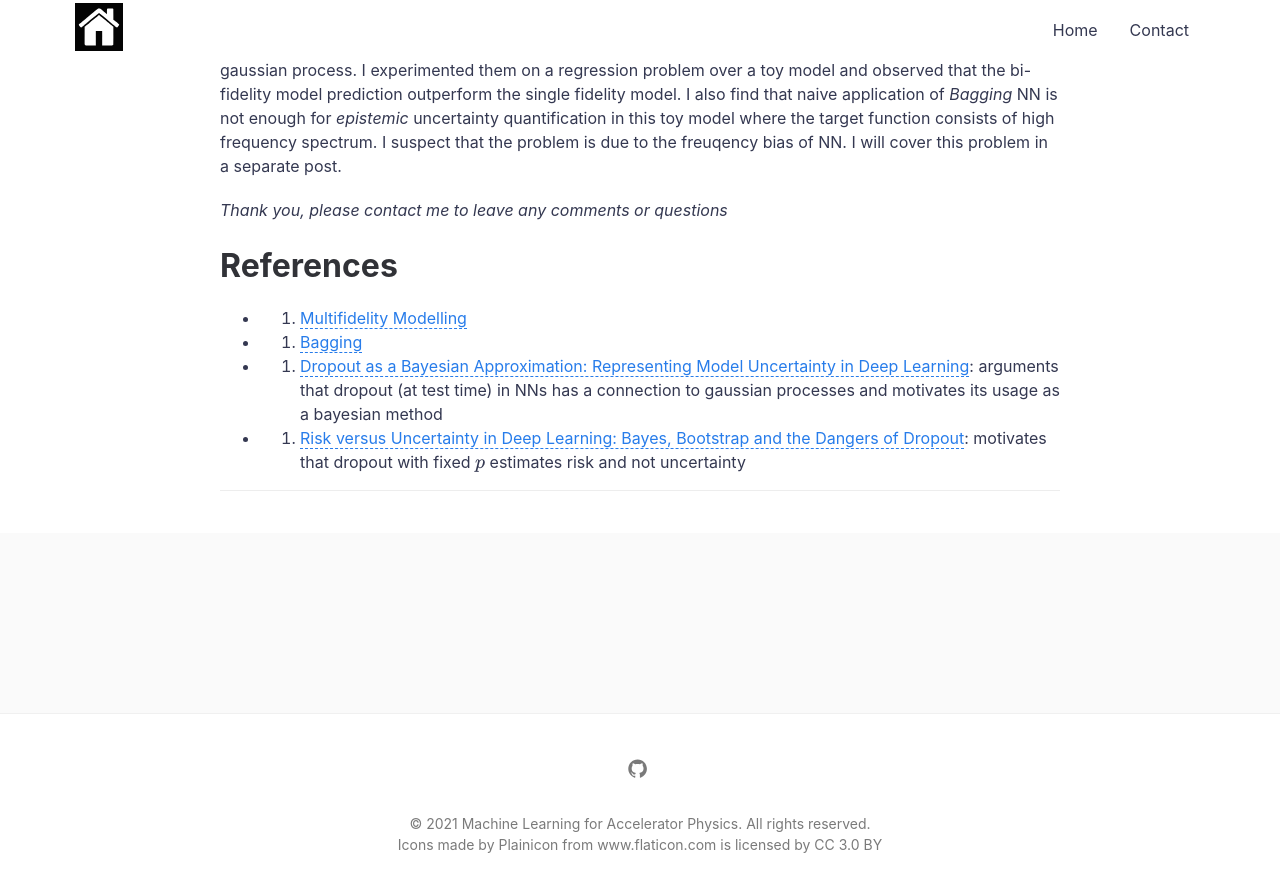
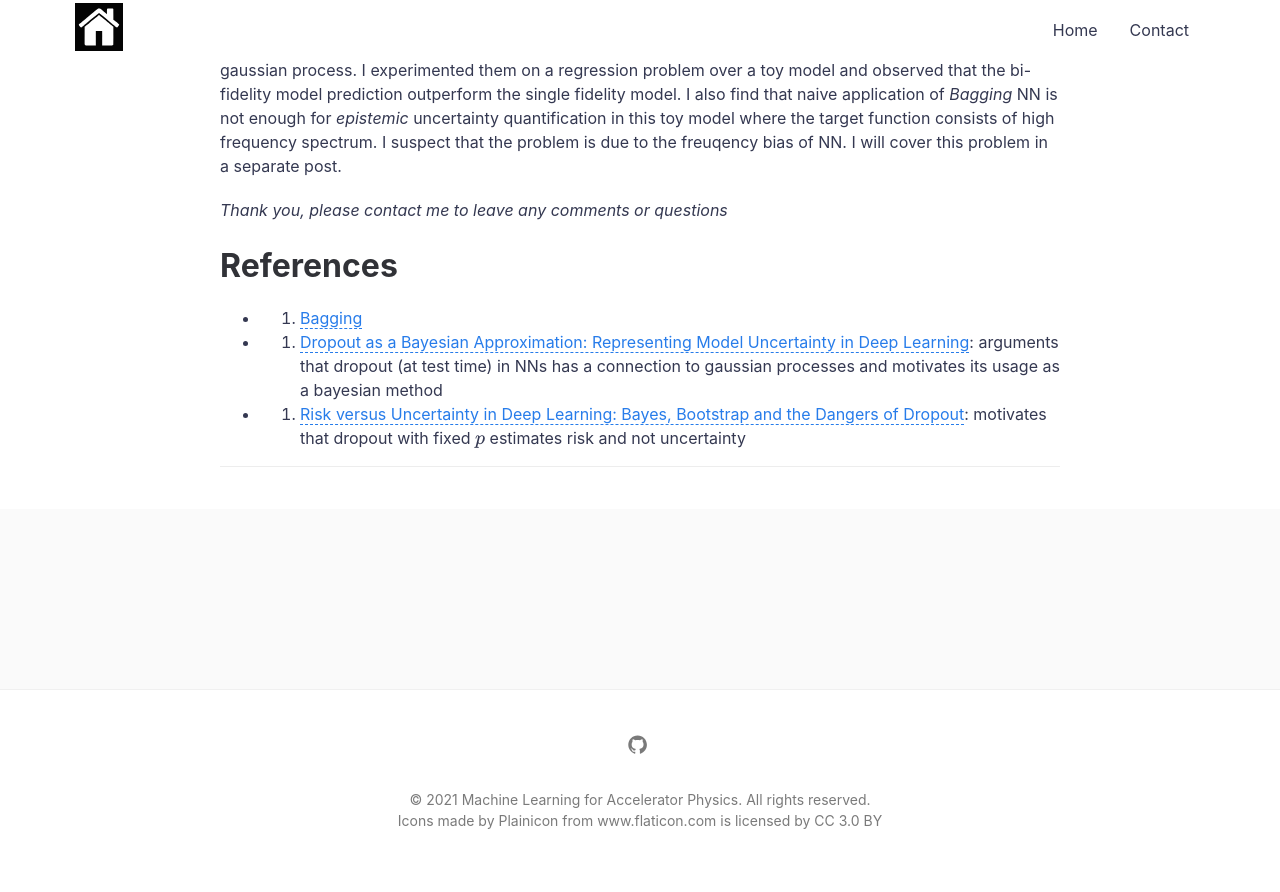
Before and after one commit to kilean20/kilean20.github.io, a Jekyll site: the page built from _posts/2021-09-23-bifidel_GPvsNN.md, in a window 1280 px wide and 900 px high, scrolled down 6028 px. Shown: the top 892 px of the window. Built offline with Jekyll 4.4.1, drawn with Linux system fonts in a browser that asks for light colours; formulas are drawn with MathJax 3; a script that is not in the unit is left out; comment, search, counter and statistics services are not loaded.

Commit message:
Update 2021-09-23-bifidel_GPvsNN.md

```diff
--- a/_posts/2021-09-23-bifidel_GPvsNN.md
+++ b/_posts/2021-09-23-bifidel_GPvsNN.md
@@ -144,7 +144,7 @@ I constructed the bi-fidelity model using *Bagging* NNs in a Bayesian way and co
 
 # References
 
-* 1. [Multifidelity Modelling](https://mlatcl.github.io/mlphysical/lectures/05-02-multifidelity.html)
+[1]: [Multifidelity Modelling](https://mlatcl.github.io/mlphysical/lectures/05-02-multifidelity.html)
 * 2. [Bagging](https://www.stat.berkeley.edu/~breiman/bagging.pdf)
 * 3. [Dropout as a Bayesian Approximation: Representing Model Uncertainty in Deep Learning](https://arxiv.org/pdf/1506.02142.pdf): arguments that dropout (at test time) in NNs has a connection to gaussian processes and motivates its usage as a bayesian method
 * 4. [Risk versus Uncertainty in Deep Learning: Bayes, Bootstrap and the Dangers of Dropout](http://bayesiandeeplearning.org/2016/papers/BDL_4.pdf): motivates that dropout with fixed $p$ estimates risk and not uncertainty
```
